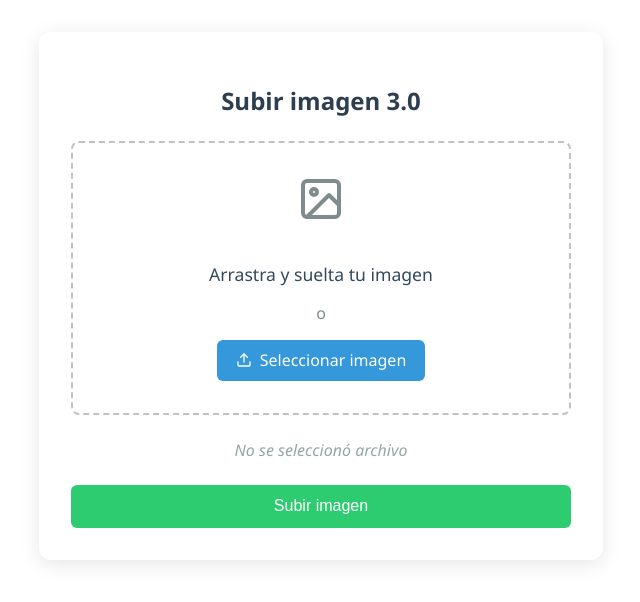
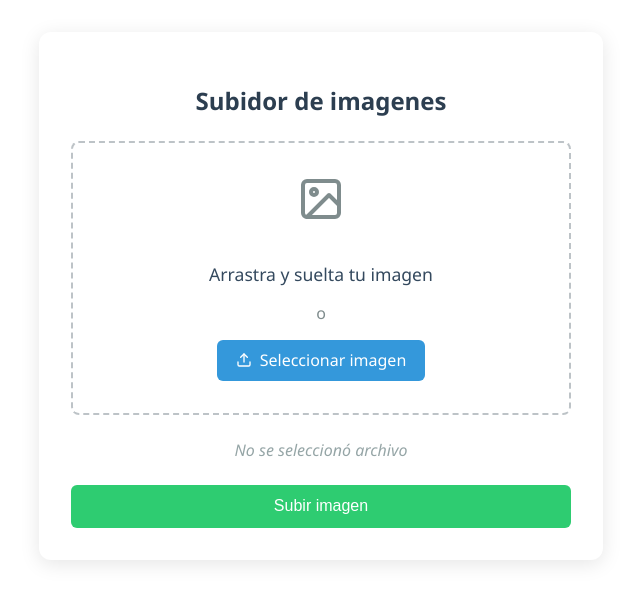
Before and after one commit to SeguraElias/bucket-front, a React (Vite) app: page / in a window 1280 px wide. Shown: the top 602 px of the page, without its empty margins (319-959 px from the left). Built offline with nearby package versions, Linux system fonts and the light colour scheme.

Commit message:
Update ImageUploader.jsx

```diff
--- a/src/components/ImageUploader.jsx
+++ b/src/components/ImageUploader.jsx
@@ -28,7 +28,7 @@ const ImageUploader = () => {
 
   return (
     <div className="upload-container">
-      <h2 className="upload-title">Subir imagen 3.0</h2>
+      <h2 className="upload-title">Subidor de imagenes</h2>
 
       <div className={`upload-area ${imagePreview ? 'has-preview' : ''}`}>
         {imagePreview ? (
```
